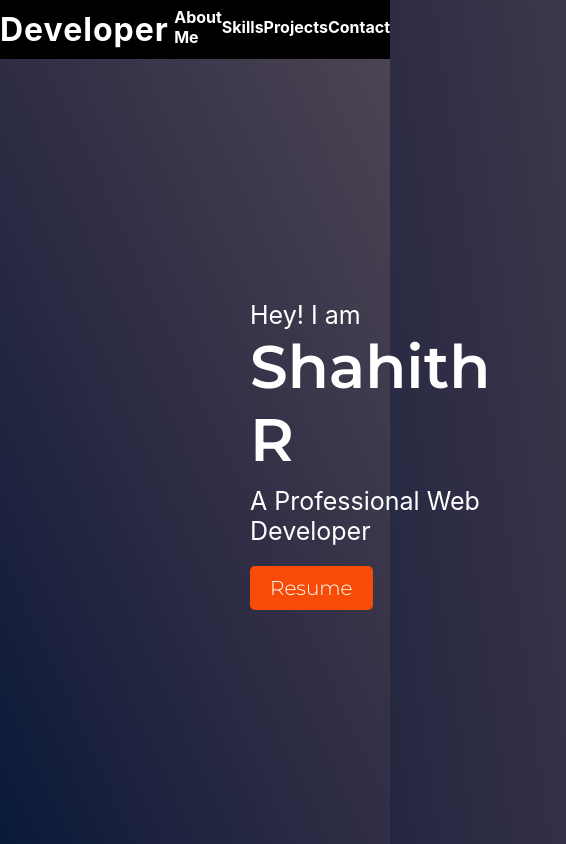
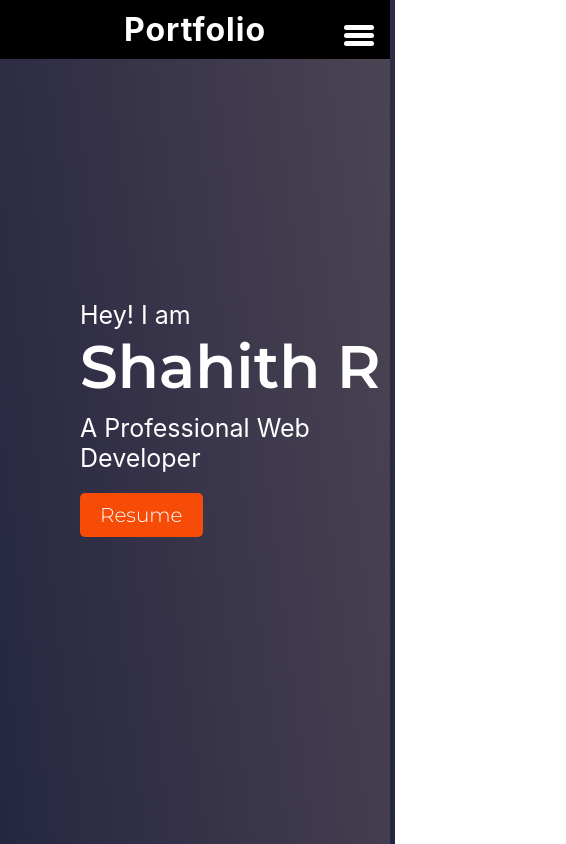
Before and after one commit to Shahithraj/Portfolio, a React (Create React App) app: page / in a window 390 px wide. Shown: the top 844 px of the page, 566 px wide, since content can reach past the window. Built offline with nearby package versions, Linux system fonts and the light colour scheme.

Commit message:
Responsive

```diff
--- a/src/components/Contact/Contact.css
+++ b/src/components/Contact/Contact.css
@@ -34,3 +34,9 @@
 .contact_icons button {
   color: white;
 }
+
+@media (max-width: 660px) {
+  .contact_container {
+    width: 300px;
+  }
+}
--- a/src/components/Header/Header.css
+++ b/src/components/Header/Header.css
@@ -24,8 +24,20 @@
   align-items: center;
   flex: 0.5;
 }
+.header_show {
+  display: flex;
+  justify-content: space-evenly;
+  align-items: center;
+  flex: 0.5;
+}
 
 .header_right > a > h4 {
+  cursor: pointer;
+  transition: transform 200ms ease-in-out;
+  /* letter-spacing: 1px; */
+  margin-bottom: 5px;
+}
+.header_show > a > h4 {
   cursor: pointer;
   transition: transform 200ms ease-in-out;
   /* letter-spacing: 1px; */
@@ -39,3 +51,61 @@
   margin-bottom: 5px;
   text-decoration-color: orangered;
 }
+.header_show > a > h4:hover {
+  transform: scale(1.07);
+  text-decoration: underline;
+  /* text-decoration-thickness: 5px; */
+  margin-bottom: 5px;
+  text-decoration-color: orangered;
+}
+
+.toggle-btn {
+  position: absolute;
+  top: 25px;
+  right: 16px;
+  display: none;
+  flex-direction: column;
+  justify-content: space-between;
+  width: 30px;
+  height: 21px;
+  cursor: pointer;
+}
+.mobile_btn {
+  position: absolute;
+  top: 25px;
+  right: 16px;
+  display: none;
+  flex-direction: column;
+  justify-content: space-between;
+  width: 30px;
+  height: 21px;
+  cursor: pointer;
+}
+.bar {
+  height: 5px;
+  width: 100%;
+  background-color: white;
+  border-radius: 10px;
+}
+
+@media (max-width: 600px) {
+  .toggle-btn {
+    display: flex;
+  }
+  .header_right {
+    display: none;
+    flex-direction: column;
+  }
+  .header {
+    flex-direction: column;
+    align-items: center;
+  }
+
+  .header_right.active {
+    display: flex;
+  }
+  .header_show {
+    /* display: none; */
+    flex-direction: column;
+  }
+}
--- a/src/components/Header/Header.js
+++ b/src/components/Header/Header.js
@@ -1,14 +1,25 @@
-import React from "react";
+import React, { useState } from "react";
 import { Link } from "react-scroll";
 import "./Header.css";
 
 const Header = () => {
+  const [navbar, setNavbar] = useState(false);
+
+  const navbarClick = () => {
+    setNavbar(!navbar);
+  };
+
   return (
     <div className="header">
       <div className="header_left">
-        <h1>Developer</h1>
+        <h1>Portfolio</h1>
       </div>
-      <div className="header_right">
+      <div className="toggle-btn" onClick={navbarClick}>
+        <span className="bar"></span>
+        <span className="bar"></span>
+        <span className="bar"></span>
+      </div>
+      <div className={navbar ? "header_show" : "header_right"}>
         <Link to="about" smooth={true} duration={500}>
           <h4>About Me</h4>
         </Link>
--- a/src/components/Projects/ProjectContainer.css
+++ b/src/components/Projects/ProjectContainer.css
@@ -56,3 +56,9 @@
   position: absolute;
   top: 170px;
 }
+
+@media (max-width:660px){
+  .project_container{
+    flex-direction: column;
+  }
+}
--- a/src/components/SkillContainer/SkillContainer.css
+++ b/src/components/SkillContainer/SkillContainer.css
@@ -44,3 +44,15 @@ img {
 .skillContainer_skillset {
   margin-top: 20px;
 }
+
+@media (max-width: 660px) {
+  .skillContainer {
+    display: flex;
+    flex-direction: column;
+    gap: 40px;
+  }
+  .skillContainer_slider .MuiLinearProgress-colorPrimary {
+    background-color: grey;
+    width:100%;
+  }
+}
--- a/src/components/TopContent/TopContent.css
+++ b/src/components/TopContent/TopContent.css
@@ -5,7 +5,7 @@
   position: relative;
 }
 .firstpage {
-  background-image: linear-gradient(
+  background-color: linear-gradient(
     to right top,
     #051937,
     #1d223e,
@@ -54,3 +54,9 @@
   color: #f64c08;
   background-color: #fff;
 }
+
+@media (max-width: 600px) {
+  .topcontent-container {
+    left: 80px;
+  }
+}
```
